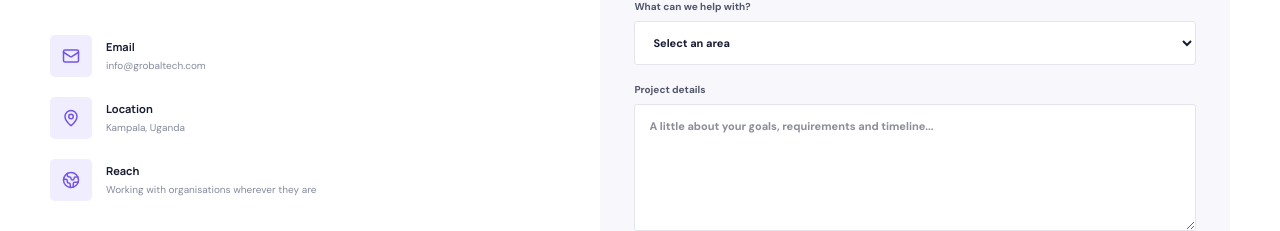
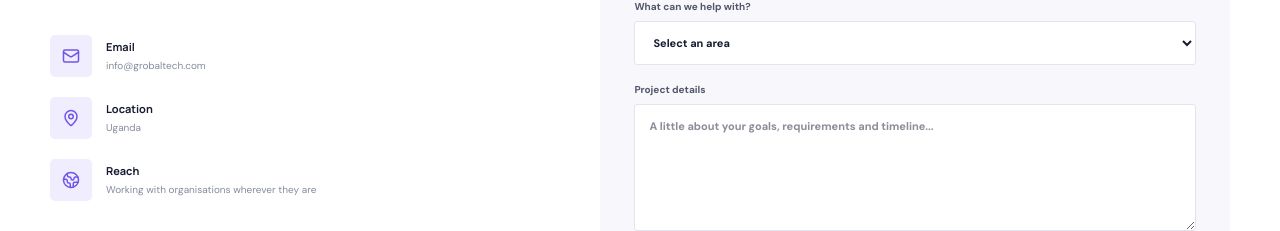
Before and after one commit to Grobaltech/Grobaltech, a React (Vite) app: page /contact in a window 1280 px wide. Shown: the part 827-1058 px from the top of the page. Built offline with nearby package versions, Linux system fonts and the light colour scheme.

Commit message:
Use confirmed country-level location only

```diff
--- a/src/pages/Contact.tsx
+++ b/src/pages/Contact.tsx
@@ -31,7 +31,7 @@ export default function Contact() {
         <div className="container contact-page-grid">
           <div className="contact-page-info"><span className="mini-kicker">GET IN TOUCH</span><h2>Good projects begin with <em>a conversation.</em></h2><p>Tell us a little about what you are looking to achieve. We welcome enquiries about websites, software, digital platforms, integrations and technology support.</p>
             <div className="contact-info-item"><span><Mail /></span><div><b>Email</b><a href="mailto:info@grobaltech.com">info@grobaltech.com</a></div></div>
-            <div className="contact-info-item"><span><MapPin /></span><div><b>Location</b><small>Kampala, Uganda</small></div></div>
+            <div className="contact-info-item"><span><MapPin /></span><div><b>Location</b><small>Uganda</small></div></div>
             <div className="contact-info-item"><span><Globe2 /></span><div><b>Reach</b><small>Working with organisations wherever they are</small></div></div>
           </div>
           {sent ? <div className="contact-success"><CheckCircle2 size={42} /><h2>Your email draft is ready.</h2><p>Your email application should open with the enquiry details. Please send it from there so our team can receive it.</p><button className="underlined-link" onClick={() => setSent(false)}>Prepare another enquiry</button></div> :
```
